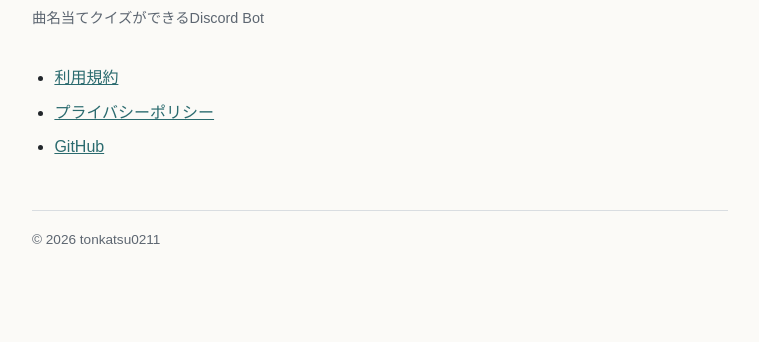
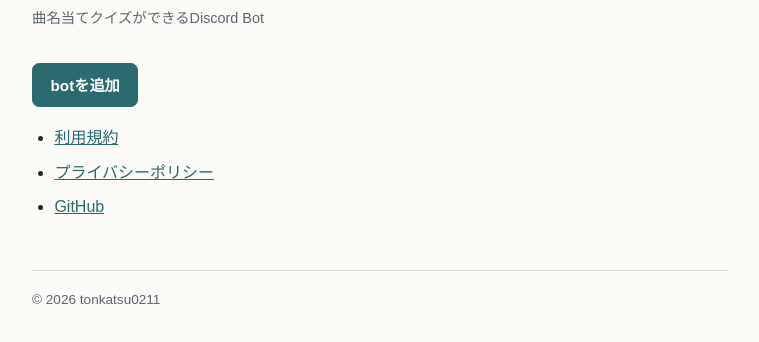
Before and after one commit to tonkatsu0211/pigeonBot, a website: page docs/songGuessNK/index.html in a window 1280 px wide. Shown: the part 172-514 px from the top of the page, without its empty margins (260-1019 px from the left). Drawn offline with Linux system fonts and the light colour scheme.

Commit message:
Update index.html

```diff
--- a/docs/songGuessNK/index.html
+++ b/docs/songGuessNK/index.html
@@ -13,10 +13,12 @@
 .meta{color:var(--mute);font-size:.9rem;margin:0 0 2rem}
 ul,ol{padding-left:1.4rem}li{margin:.3rem 0}
 footer{margin-top:3rem;padding-top:1rem;border-top:1px solid var(--line);color:var(--mute);font-size:.85rem}
+button,.button{display:inline-flex;align-items:center;justify-content:center;gap:.45rem;min-height:2.75rem;padding:.55rem 1.1rem;border:1px solid var(--ac);border-radius:.45rem;background:var(--ac);color:#fff;font:inherit;font-size:.95rem;font-weight:600;line-height:1.4;text-decoration:none;cursor:pointer;transition:background .15s,border-color .15s,box-shadow .15s,transform .15s;-webkit-tap-highlight-color:transparent}button:hover,.button:hover{background:color-mix(in srgb,var(--ac) 85%,var(--fg));border-color:color-mix(in srgb,var(--ac) 85%,var(--fg))}button:active,.button:active{transform:translateY(1px)}button:focus-visible,.button:focus-visible{outline:2px solid var(--ac);outline-offset:3px}button:disabled,.button:disabled{opacity:.5;cursor:not-allowed;transform:none}button.secondary,.button.secondary{background:transparent;color:var(--ac)}button.secondary:hover,.button.secondary:hover{background:color-mix(in srgb,var(--ac) 10%,var(--bg))}button.danger,.button.danger{background:#b74343;border-color:#b74343;color:#fff}button.danger:hover,.button.danger:hover{background:#963535;border-color:#963535}
 </style></head><body><main>
 <nav><a href="../index.html">Bot一覧</a><a href="index.html" aria-current="page">songGuessNK</a><a href="terms.html">利用規約</a><a href="privacy.html">プライバシーポリシー</a></nav>
 <h1>songGuessNK</h1>
 <p class="meta">曲名当てクイズができるDiscord Bot</p>
+<a href="https://discord.com/oauth2/authorize?client_id=1565172628992434236" class="button" target="_blank">botを追加</a>
 <ul><li><a href="terms.html">利用規約</a></li><li><a href="privacy.html">プライバシーポリシー</a></li><li><a href="https://github.com/tonkatsu0211/songGuessNK">GitHub</a></li></ul>
 <footer>© 2026 tonkatsu0211</footer>
 </main></body></html>
```
